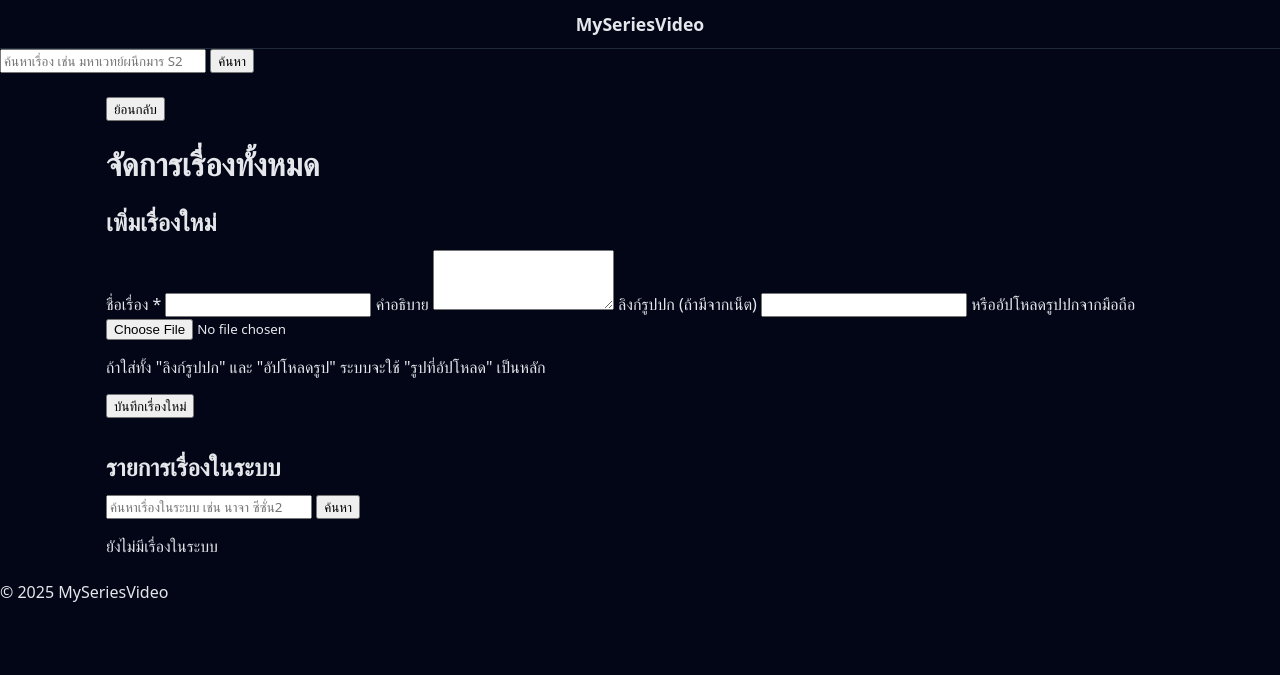
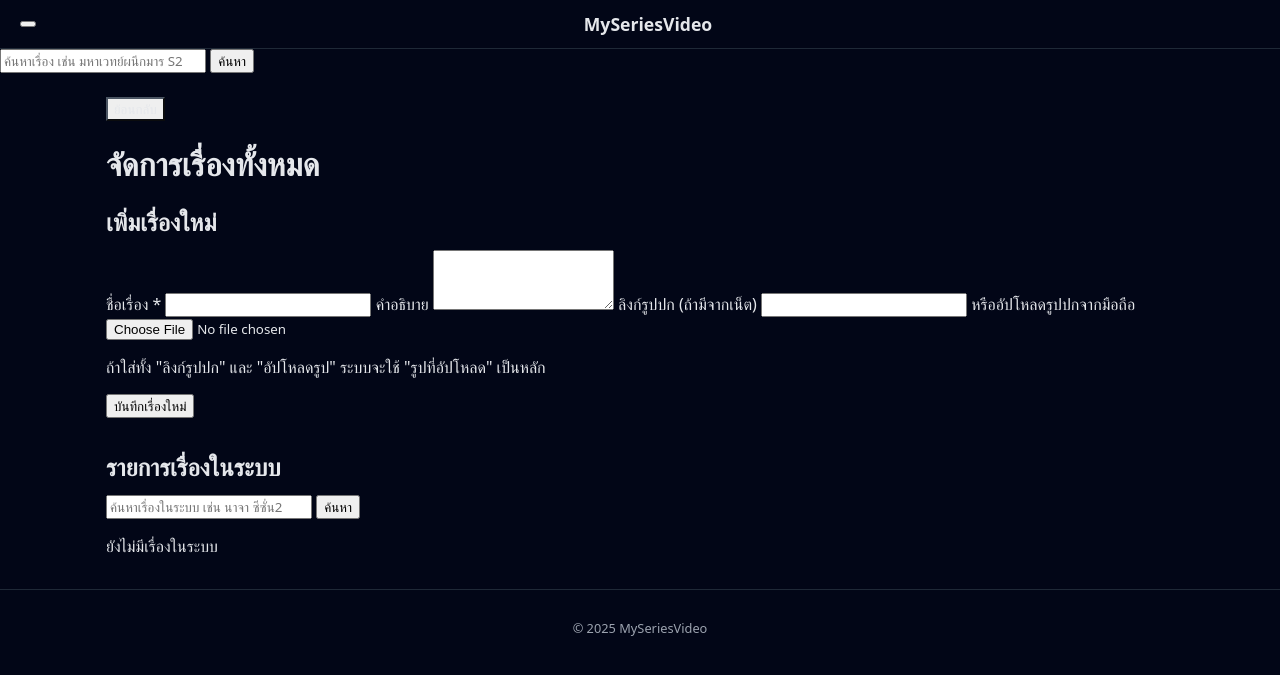
Before and after one commit to Phechr2025/test-code, a Flask app: page /admin/series in a window 1280 px wide. Shown: the top 675 px of the page. Run offline with Flask 3, Linux system fonts and the light colour scheme; the visitor is signed in with stand-in values (Sample User, id 1); data that the repository does not hold is empty; some libraries are stand-ins or nearby versions.

Commit message:
Update style.css

```diff
--- a/static/style.css
+++ b/static/style.css
@@ -24,8 +20,8 @@ a {
 
 .navbar {
   display: flex;
+  justify-content: space-between;
   align-items: center;
-  justify-content: center;
   padding: 0.75rem 1.25rem;
   background: #020617;
   border-bottom: 1px solid #1f2937;
@@ -39,17 +35,6 @@ a {
   font-size: 1.1rem;
 }
 
-.nav-center {
-  flex: 0 0 auto;
-}
-
-.nav-right {
-  position: absolute;
-  right: 1.25rem;
-  display: flex;
-  align-items: center;
-}
-
 .nav-right a {
   margin-left: 1rem;
   font-size: 0.9rem;
@@ -58,26 +43,6 @@ a {
 
 .nav-right a:hover {
   opacity: 1;
-}
-
-/* Hamburger */
-.menu-toggle {
-  position: absolute;
-  left: 1.25rem;
-  background: transparent;
-  border: none;
-  width: 28px;
-  height: 24px;
-  display: inline-flex;
-  flex-direction: column;
-  justify-content: space-between;
-  cursor: pointer;
-}
-
-.menu-toggle span {
-  height: 3px;
-  border-radius: 999px;
-  background: #e5e7eb;
 }
 
 /* ===============================
@@ -90,7 +55,33 @@ a {
   padding: 0 1rem;
 }
 
-h1, h2 {
+.back-row {
+  margin-bottom: 0.5rem;
+}
+
+.back-btn {
+  border-color: #4b5563;
+  color: #e5e7eb;
+}
+
+.back-btn:hover {
+  background-color: #4b5563;
+  color: #ffffff;
+}
+
+/* Footer */
+.footer {
+  text-align: center;
+  padding: 1rem;
+  font-size: 0.8rem;
+  color: #9ca3af;
+  border-top: 1px solid #1f2937;
+  margin-top: 2rem;
+  background: #020617;
+}
+
+h1,
+h2 {
   margin-bottom: 0.75rem;
 }
 
```
Also changed, not shown: other parts of static/style.css (+63 -16 lines).
